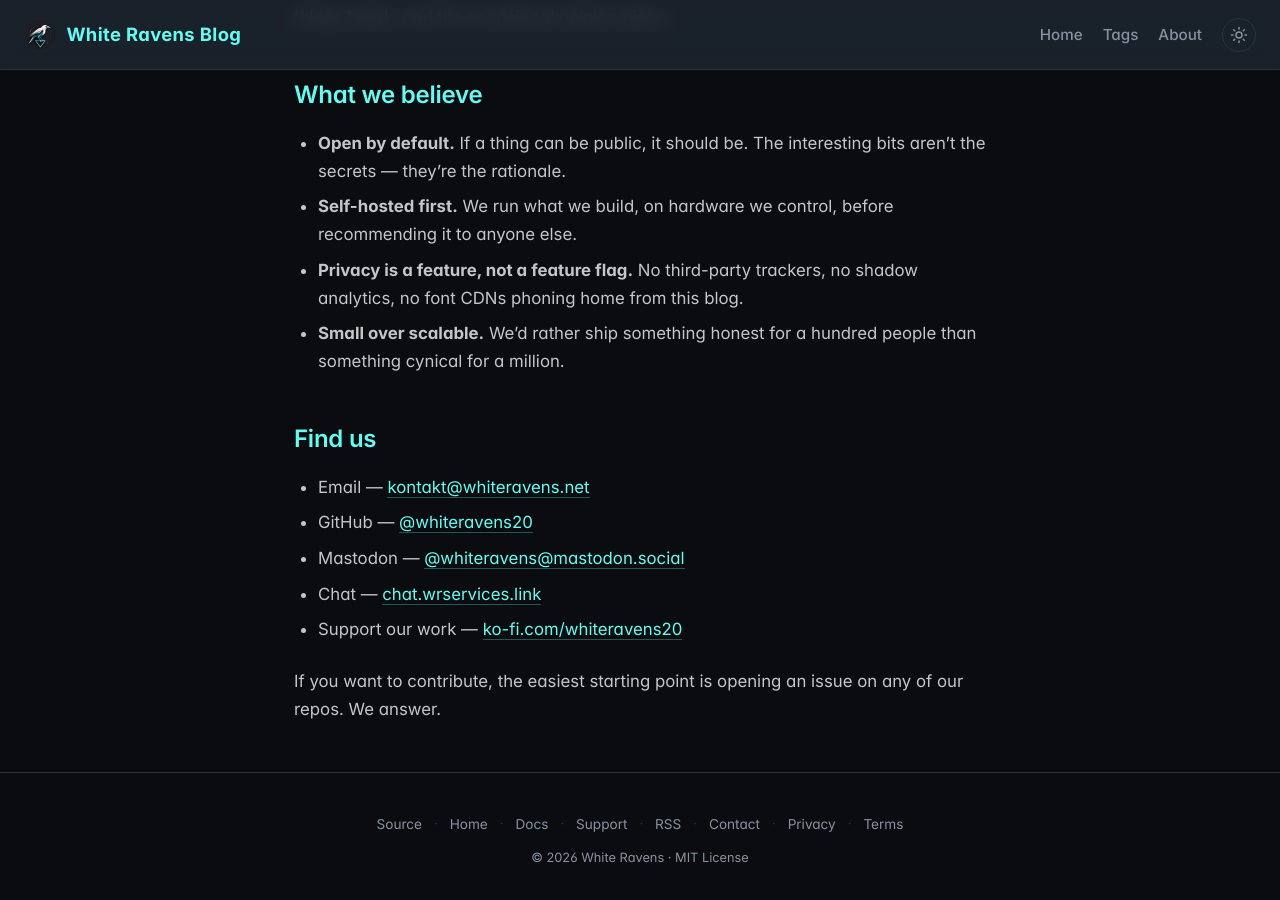
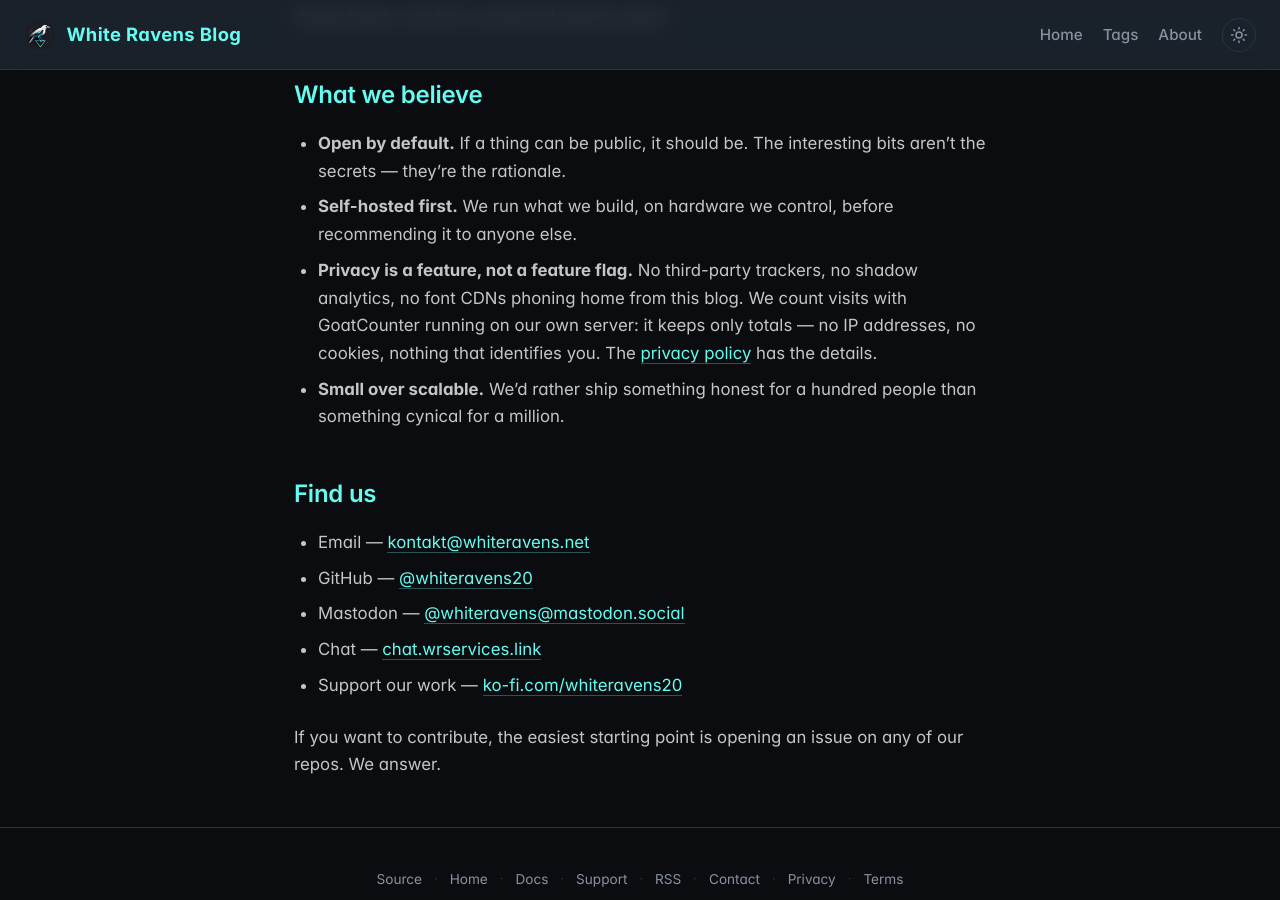
Before and after one commit to whiteravens20/blog, a Jekyll site: the page built from about.md, in a window 1280 px wide and 900 px high, scrolled down 784 px. Built offline with Jekyll 4.4.1, drawn with Linux system fonts in a browser that asks for light colours.

Commit message:
feat: count visits with our own GoatCounter (#14)

```diff
--- a/_includes/head.html
+++ b/_includes/head.html
@@ -21,3 +21,6 @@
 {% seo %}
 {% feed_meta %}
 <script defer src="{{ "/assets/js/main.js" | relative_url }}"></script>
+{% if jekyll.environment == "production" %}
+<script data-goatcounter="https://stats.whiteravens.net/count" async src="https://stats.whiteravens.net/count.js"></script>
+{% endif %}
--- a/about.md
+++ b/about.md
@@ -23,7 +23,7 @@ This blog is where we share engineering notes, release write-ups, post-mortems w
 
 - **Open by default.** If a thing can be public, it should be. The interesting bits aren't the secrets &mdash; they're the rationale.
 - **Self-hosted first.** We run what we build, on hardware we control, before recommending it to anyone else.
-- **Privacy is a feature, not a feature flag.** No third-party trackers, no shadow analytics, no font CDNs phoning home from this blog.
+- **Privacy is a feature, not a feature flag.** No third-party trackers, no shadow analytics, no font CDNs phoning home from this blog. We count visits with GoatCounter running on our own server: it keeps only totals &mdash; no IP addresses, no cookies, nothing that identifies you. The <a href="https://whiteravens.net/privacy/">privacy policy</a> has the details.
 - **Small over scalable.** We'd rather ship something honest for a hundred people than something cynical for a million.
 
 ## Find us
```
